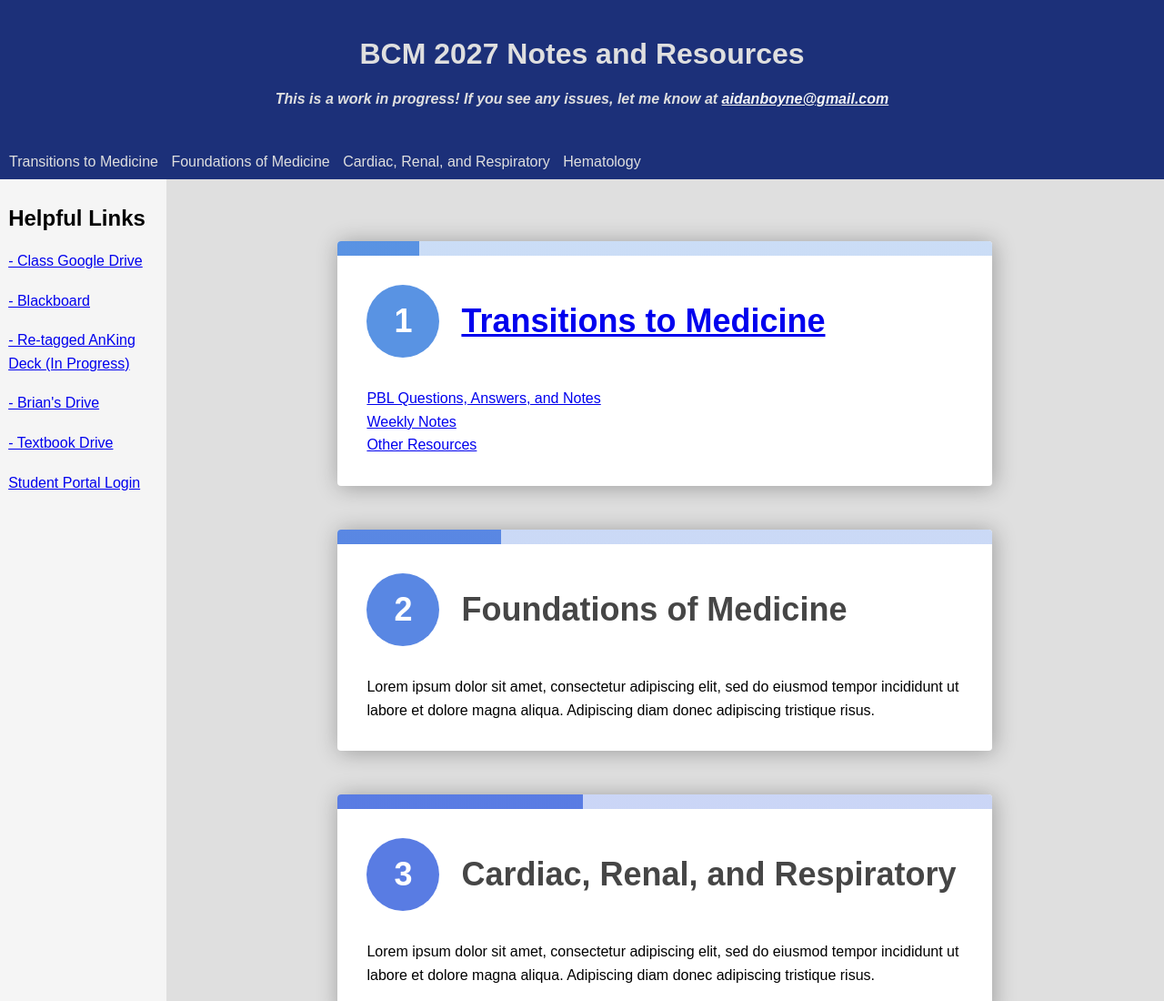
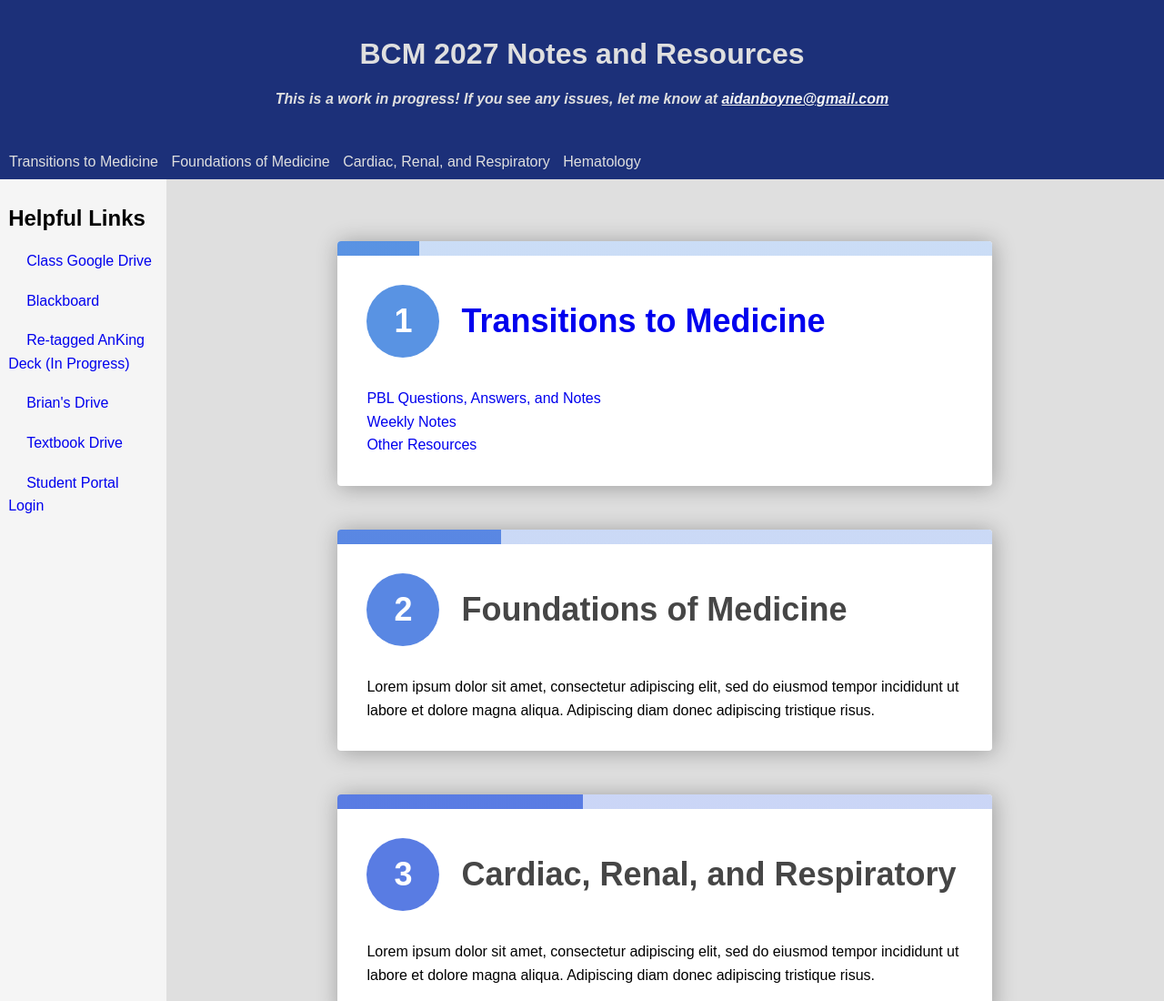
Before and after one commit to aidanboyne/BCM_archived, a plain HTML site: page index.html in a window 1280 px wide. Shown: the top 1100 px of the page at 91% size. Drawn offline with Linux system fonts and the light colour scheme.

Commit message:
sidebar fixes, link updates

```diff
--- a/home.css
+++ b/home.css
@@ -61,6 +61,10 @@
 top: 0;
 left: 0;
 background: linear-gradient(to right, var(--c1) var(--stop), var(--c2) var(--stop));
+}
+
+li a{
+  text-decoration: none;
 }
 
 h3 {
@@ -152,6 +156,11 @@
 padding: 5%;
 }
 
+.grid-sidebar a {
+  text-decoration: none;
+  padding-left: 20px;
+}
+
 .grid-main {
 grid-column: 2 / span 6; /* The item starts at column 1 and spans 8 columns */
 grid-row: 1; /* The item is in row 1 */
--- a/index.html
+++ b/index.html
@@ -21,12 +21,12 @@
     <div class="grid-container">
         <div class="grid-sidebar">
             <h2>Helpful Links</h2>
-                <p><a href="https://drive.google.com/drive/folders/1XqcQ2-GdQ1mJgteP2DBnJThAKhDx_ed7" target="_blank">- Class Google Drive</a></p><br>
-                <p><a href="https://bcm.blackboard.com/" target="_blank">- Blackboard</a></p><br>
-                <p><a href="#" target="_blank">- Re-tagged AnKing Deck (In Progress)</a></p><br>
-                <p><a href="https://drive.google.com/drive/folders/1ve6gBtuR82JzXGzhIzl0xYEXbSgpebA6" target="_blank">- Brian's Drive</a></p><br>
-                <p><a href="https://drive.google.com/drive/folders/11MD-FNdN_QDjkMyAlPgY19TNs688sLFK" target="_blank">- Textbook Drive</a></p><br>
-                <p><a href="https://cams.bcm.edu/estudent/BCMLocalLogin.asp" target="_blank"- >Student Portal Login</a></p><br>
+                <p><a href="https://drive.google.com/drive/folders/1XqcQ2-GdQ1mJgteP2DBnJThAKhDx_ed7" target="_blank">Class Google Drive</a></p><br>
+                <p><a href="https://bcm.blackboard.com/" target="_blank">Blackboard</a></p><br>
+                <p><a href="#" target="_blank">Re-tagged AnKing Deck (In Progress)</a></p><br>
+                <p><a href="https://drive.google.com/drive/folders/1ve6gBtuR82JzXGzhIzl0xYEXbSgpebA6" target="_blank">Brian's Drive</a></p><br>
+                <p><a href="https://drive.google.com/drive/folders/11MD-FNdN_QDjkMyAlPgY19TNs688sLFK" target="_blank">Textbook Drive</a></p><br>
+                <p><a href="https://cams.bcm.edu/estudent/BCMLocalLogin.asp" target="_blank">Student Portal Login</a></p><br>
         </div>
 
         <div class="grid-main">
```
